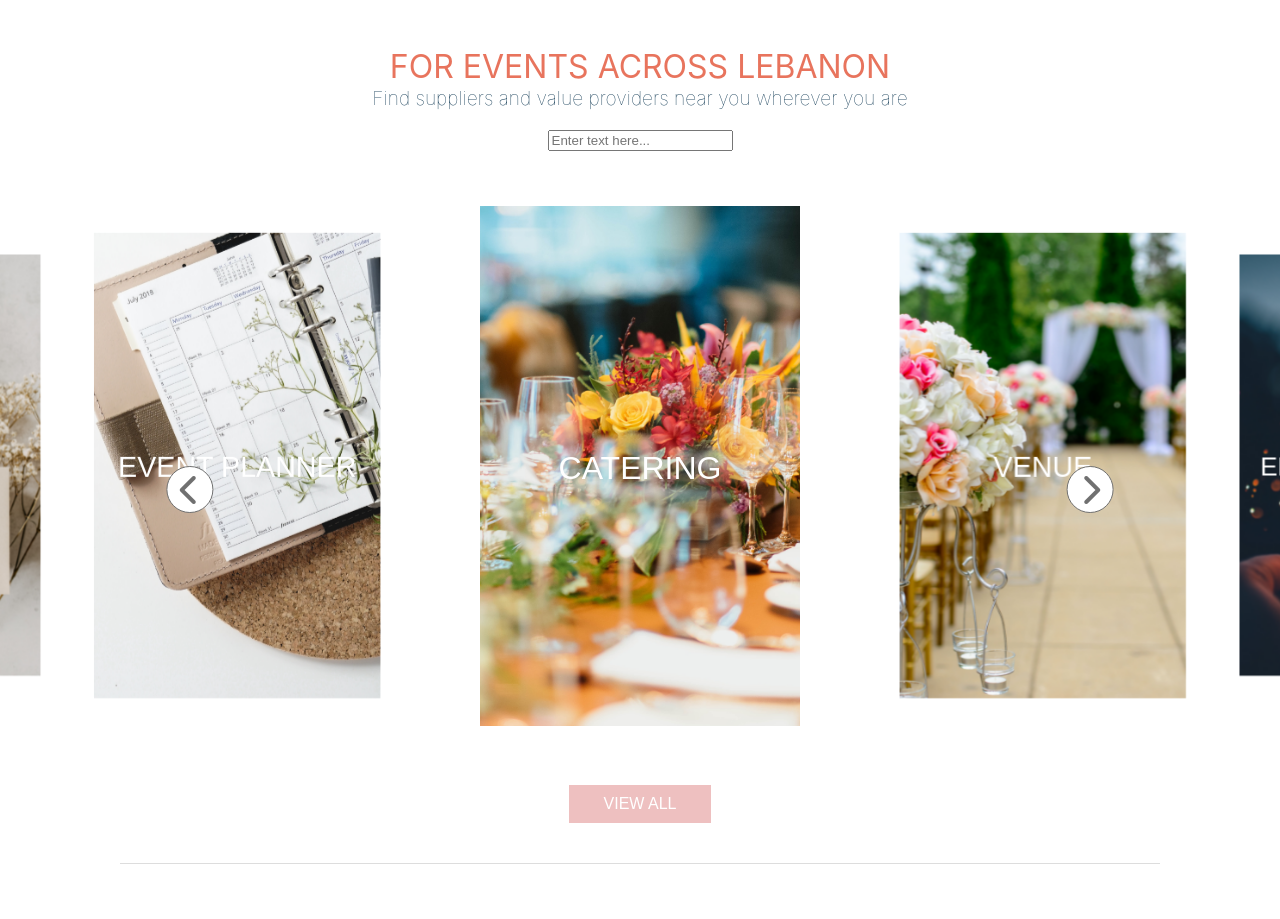
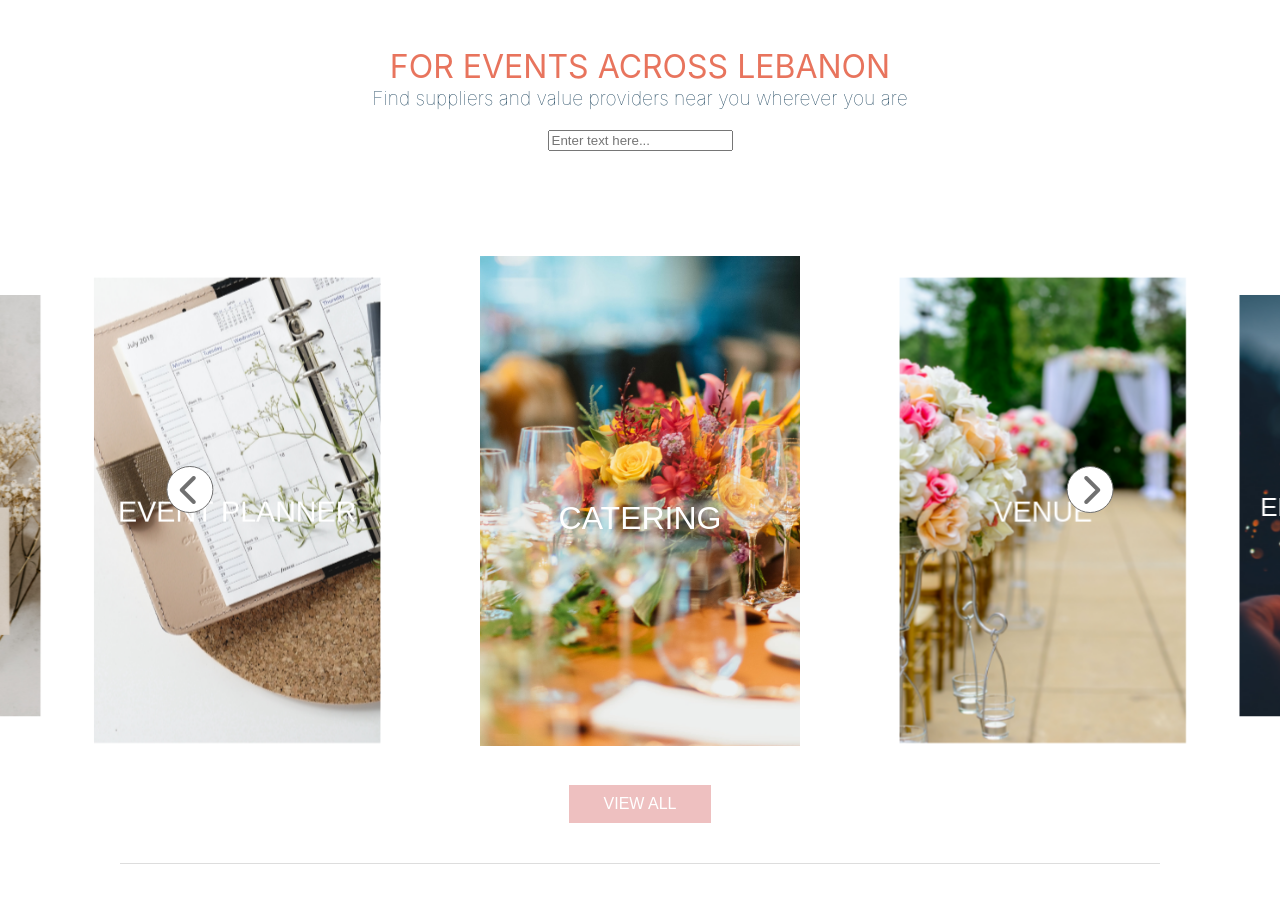
Before and after one commit to SaraBaassiri/Munasabti, a React (Create React App) app: page /vendors in a window 1280 px wide. Shown: the part 900-1819 px from the top of the page. Built offline with nearby package versions, Linux system fonts and the light colour scheme; no server answers; a web font is replaced by a local one.

Commit message:
Update Vendors.css

```diff
--- a/src/Views/Public/Vendors/Vendors.css
+++ b/src/Views/Public/Vendors/Vendors.css
@@ -63,12 +63,12 @@
     height: 65vh;
 }
 
-.swiper-slide {
+/* .swiper-slide {
     flex-shrink: 100 !important;
     max-width: 25vw;
     max-height: 65vh;
     margin-top: -50px;
-}
+} */
 
 
 .swiper-button-next,
```
